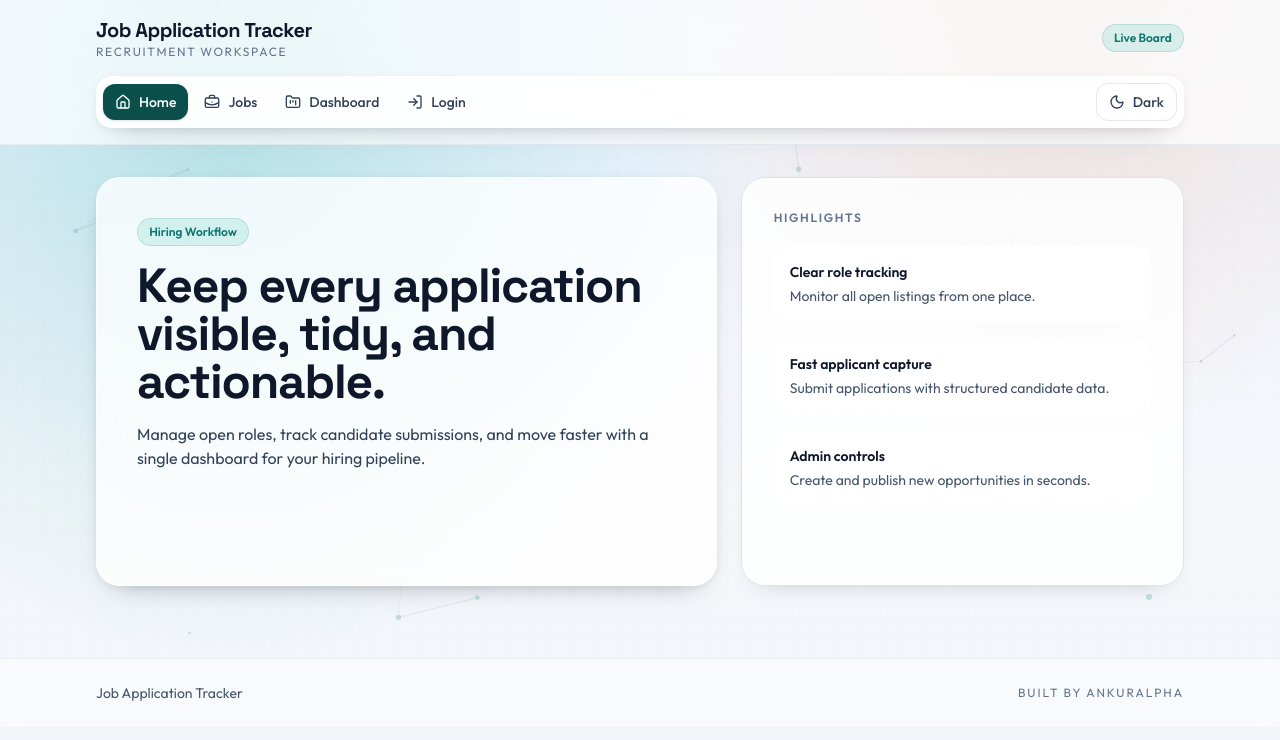
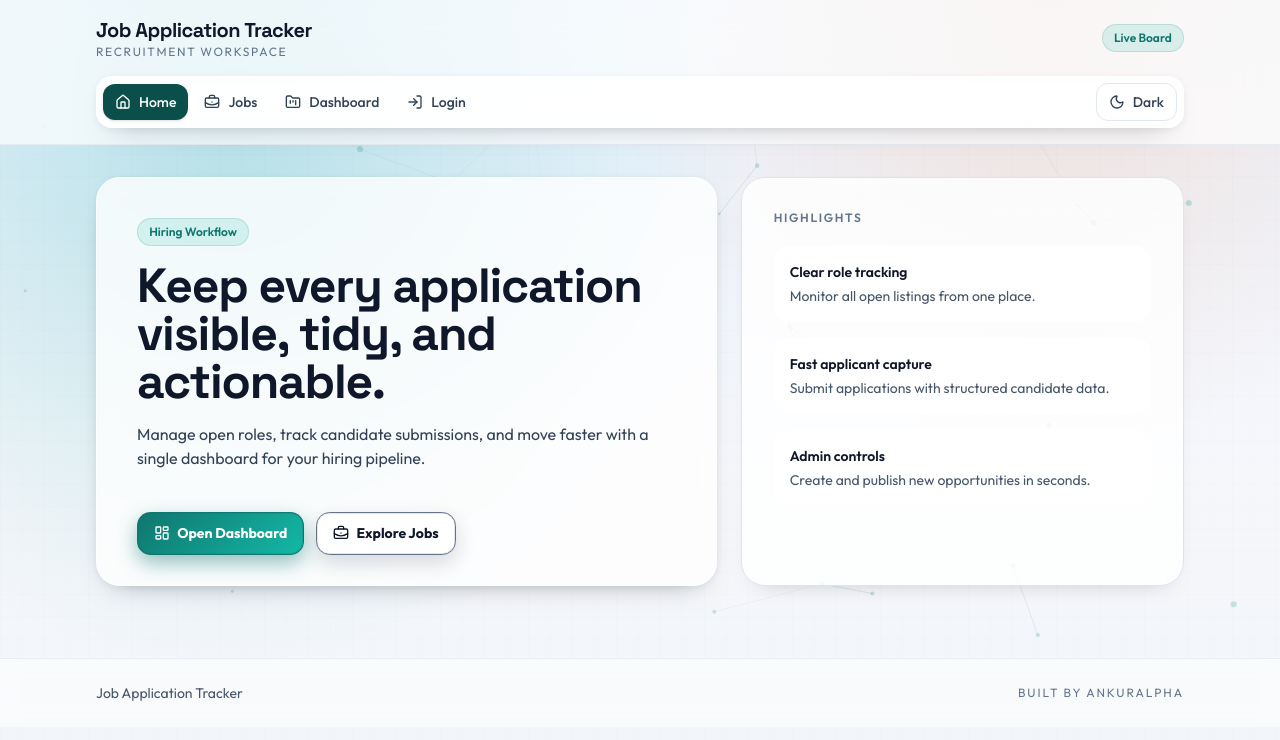
Before and after one commit to AnkurAlpha/Job-Application-Tracker, a React app in the folder frontend/: page / in a window 1280 px wide. Shown: the top 740 px of the page. Built offline with nearby package versions, Linux system fonts and the light colour scheme; the HTML template or start-up script is replaced by a standard one.

Commit message:
style(frontend): improve home CTA visibility and increase particles density

```diff
--- a/frontend/src/components/ParticlesBackground.jsx
+++ b/frontend/src/components/ParticlesBackground.jsx
@@ -20,7 +20,7 @@ export default function ParticlesBackground() {
       detectRetina: true,
       particles: {
         number: {
-          value: isDark ? 56 : 64,
+          value: isDark ? 72 : 84,
           density: { enable: true, area: 900 },
         },
         color: { value: isDark ? "#5eead4" : "#0d9488" },
--- a/frontend/src/index.css
+++ b/frontend/src/index.css
@@ -168,6 +168,26 @@ h6,
   box-shadow: 0 16px 28px -18px rgba(15, 118, 110, 0.85);
 }
 
+.hero-actions .hero-cta {
+  font-weight: 700;
+  border-width: 1px;
+  position: relative;
+  z-index: 60;
+  opacity: 1 !important;
+  backdrop-filter: none !important;
+}
+
+.hero-actions .hero-cta-primary {
+  background: linear-gradient(135deg, #0f766e, #14b8a6) !important;
+  border-color: rgba(15, 118, 110, 0.9) !important;
+  color: #ffffff !important;
+  box-shadow: 0 8px 20px rgba(15, 118, 110, 0.45), 0 0 0 1px rgba(15, 118, 110, 0.25) inset;
+}
+
+.hero-actions .hero-cta-primary:hover {
+  filter: brightness(1.04);
+}
+
 .hero-actions .btn-secondary {
   background: rgba(255, 255, 255, 0.95);
   border-color: #94a3b8;
@@ -176,6 +196,13 @@ h6,
 .hero-actions .btn-secondary:hover {
   background: #ffffff;
   border-color: #64748b;
+}
+
+.hero-actions .hero-cta-secondary {
+  background: #ffffff !important;
+  border-color: #64748b !important;
+  color: #0f172a !important;
+  box-shadow: 0 8px 20px rgba(15, 23, 42, 0.16), 0 0 0 1px rgba(100, 116, 139, 0.18) inset;
 }
 
 :root.theme-dark .btn-secondary {
@@ -193,6 +220,13 @@ h6,
   box-shadow: 0 16px 30px -18px rgba(20, 184, 166, 0.88);
 }
 
+:root.theme-dark .hero-actions .hero-cta-primary {
+  background: linear-gradient(135deg, #14b8a6, #2dd4bf) !important;
+  border-color: rgba(45, 212, 191, 0.75) !important;
+  color: #042f2e !important;
+  box-shadow: 0 10px 24px rgba(20, 184, 166, 0.35), 0 0 0 1px rgba(45, 212, 191, 0.3) inset;
+}
+
 :root.theme-dark .hero-actions .btn-secondary {
   background: rgba(15, 23, 42, 0.95);
   border-color: rgba(100, 116, 139, 0.9);
@@ -202,6 +236,13 @@ h6,
 :root.theme-dark .hero-actions .btn-secondary:hover {
   background: rgba(30, 41, 59, 0.98);
   border-color: #94a3b8;
+}
+
+:root.theme-dark .hero-actions .hero-cta-secondary {
+  background: #1e293b !important;
+  border-color: #94a3b8 !important;
+  color: #f1f5f9 !important;
+  box-shadow: 0 10px 22px rgba(2, 6, 23, 0.55), 0 0 0 1px rgba(148, 163, 184, 0.25) inset;
 }
 
 .badge {
--- a/frontend/src/pages/Home.jsx
+++ b/frontend/src/pages/Home.jsx
@@ -4,7 +4,7 @@ import { BriefcaseBusiness, LayoutDashboard } from "lucide-react";
 export default function Home() {
   return (
     <div className="grid gap-6 lg:grid-cols-[1.4fr_1fr]">
-      <section className="glass-card rounded-3xl p-8 sm:p-10">
+      <section className="relative z-20 glass-card rounded-3xl p-8 sm:p-10">
         <span className="badge">Hiring Workflow</span>
         <h1 className="mt-4 text-4xl font-bold tracking-tight text-slate-900 sm:text-5xl">
           Keep every application visible, tidy, and actionable.
@@ -13,12 +13,12 @@ export default function Home() {
           Manage open roles, track candidate submissions, and move faster with a single dashboard for your hiring pipeline.
         </p>
 
-        <div className="hero-actions mt-8 flex flex-wrap gap-3">
-          <Link to="/dashboard" className="btn btn-primary">
+        <div className="hero-actions relative z-30 mt-8 flex flex-wrap gap-3">
+          <Link to="/dashboard" className="btn btn-primary hero-cta hero-cta-primary relative z-40">
             <LayoutDashboard size={16} />
             Open Dashboard
           </Link>
-          <Link to="/jobs" className="btn btn-secondary">
+          <Link to="/jobs" className="btn btn-secondary hero-cta hero-cta-secondary relative z-40">
             <BriefcaseBusiness size={16} />
             Explore Jobs
           </Link>
```
